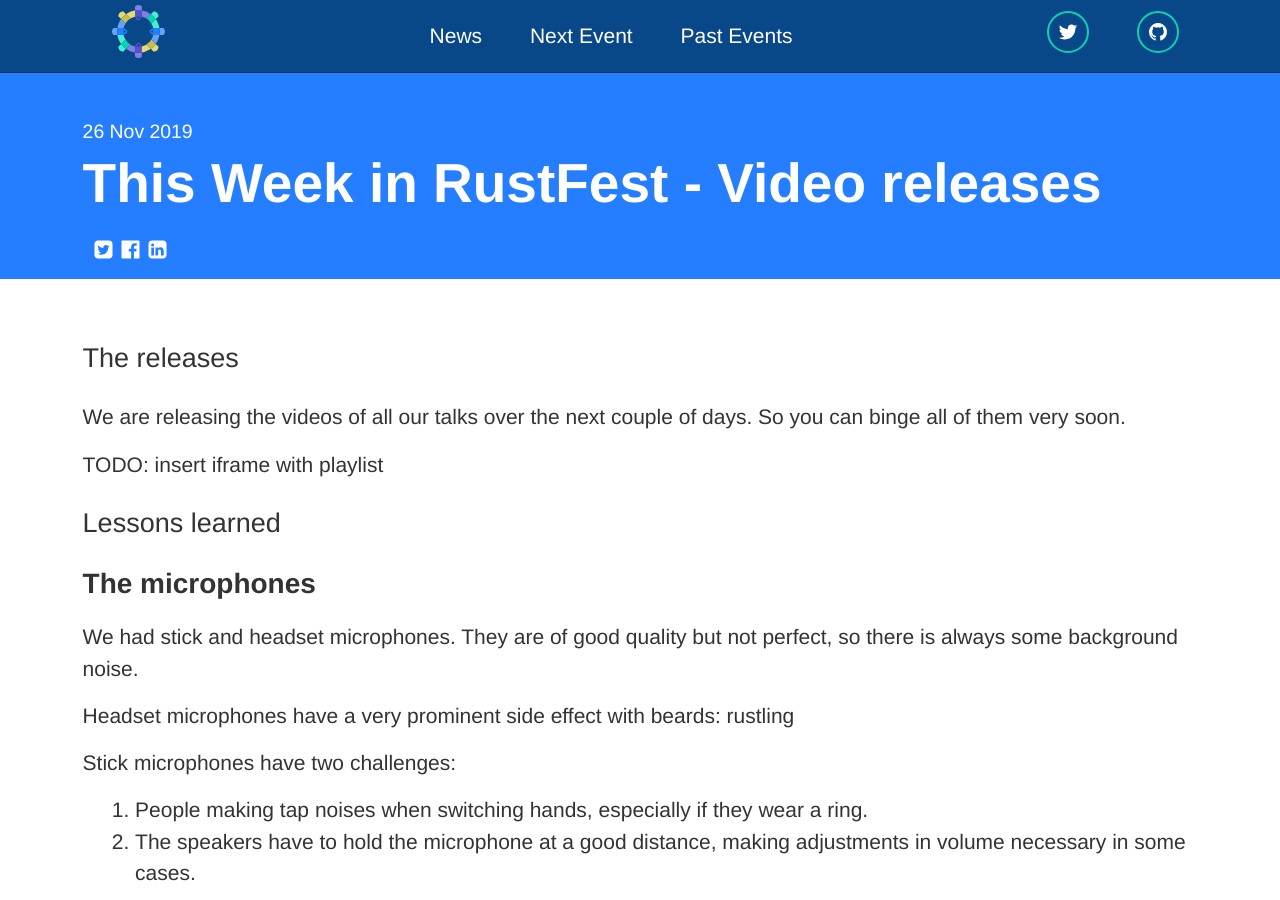
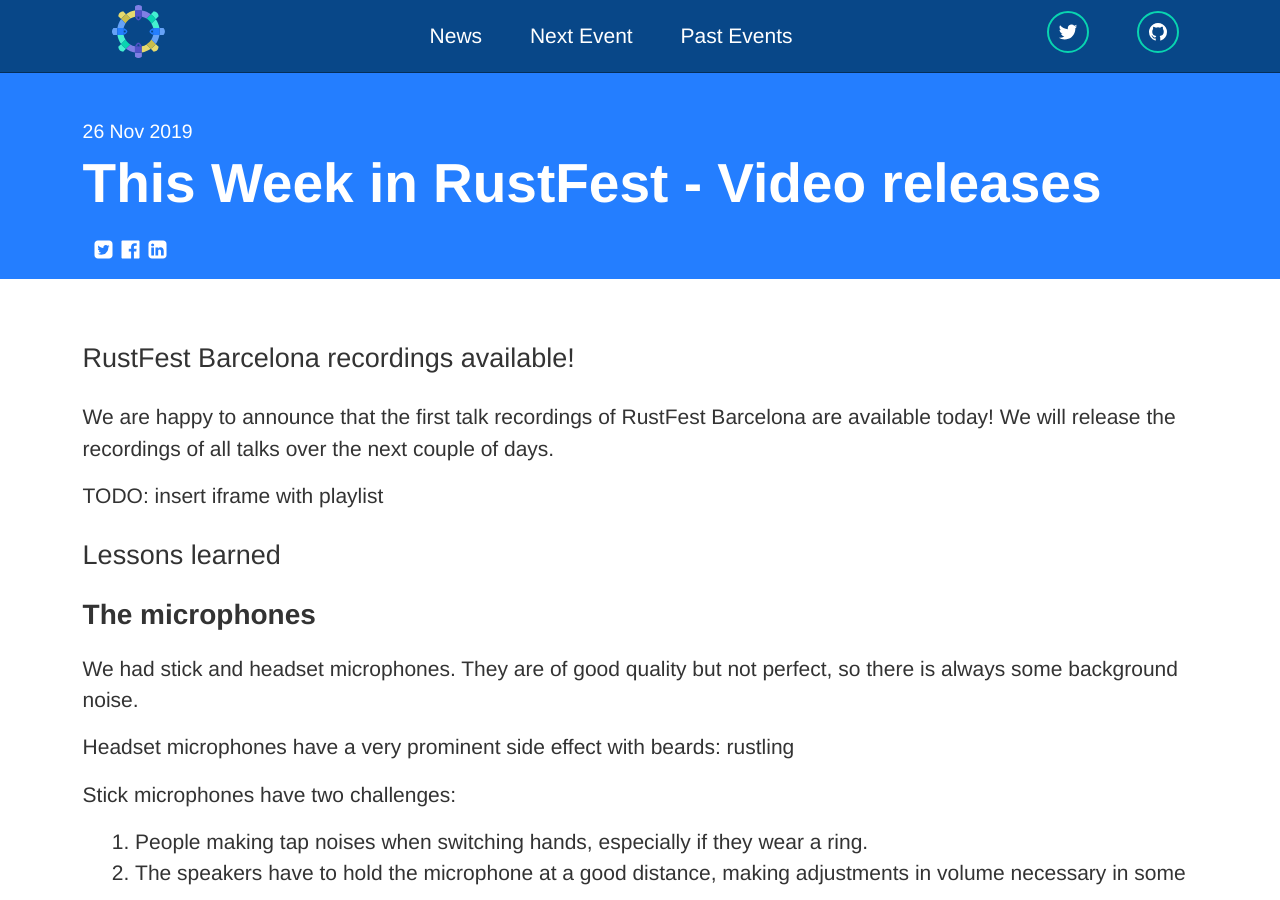
Before and after one commit to RustFestEU/blog.rustfest.eu, a Jekyll site: the page built from _posts/2019-11-26-this-week-in-rustfest-barcelona-videos.md, in a window 1280 px wide and 900 px high. Built offline with Jekyll 4.4.1, drawn with Linux system fonts in a browser that asks for light colours.

Commit message:
Change start

```diff
--- a/_posts/2019-11-26-this-week-in-rustfest-barcelona-videos.md
+++ b/_posts/2019-11-26-this-week-in-rustfest-barcelona-videos.md
@@ -8,10 +8,10 @@
   - badboy
 ---
 
-## The releases
+## RustFest Barcelona recordings available!
 
-We are releasing the videos of all our talks over the next couple of days.
-So you can binge all of them very soon.
+We are happy to announce that the first talk recordings of RustFest Barcelona are available today!
+We will release the recordings of all talks over the next couple of days.
 
 TODO: insert iframe with playlist
 
```
